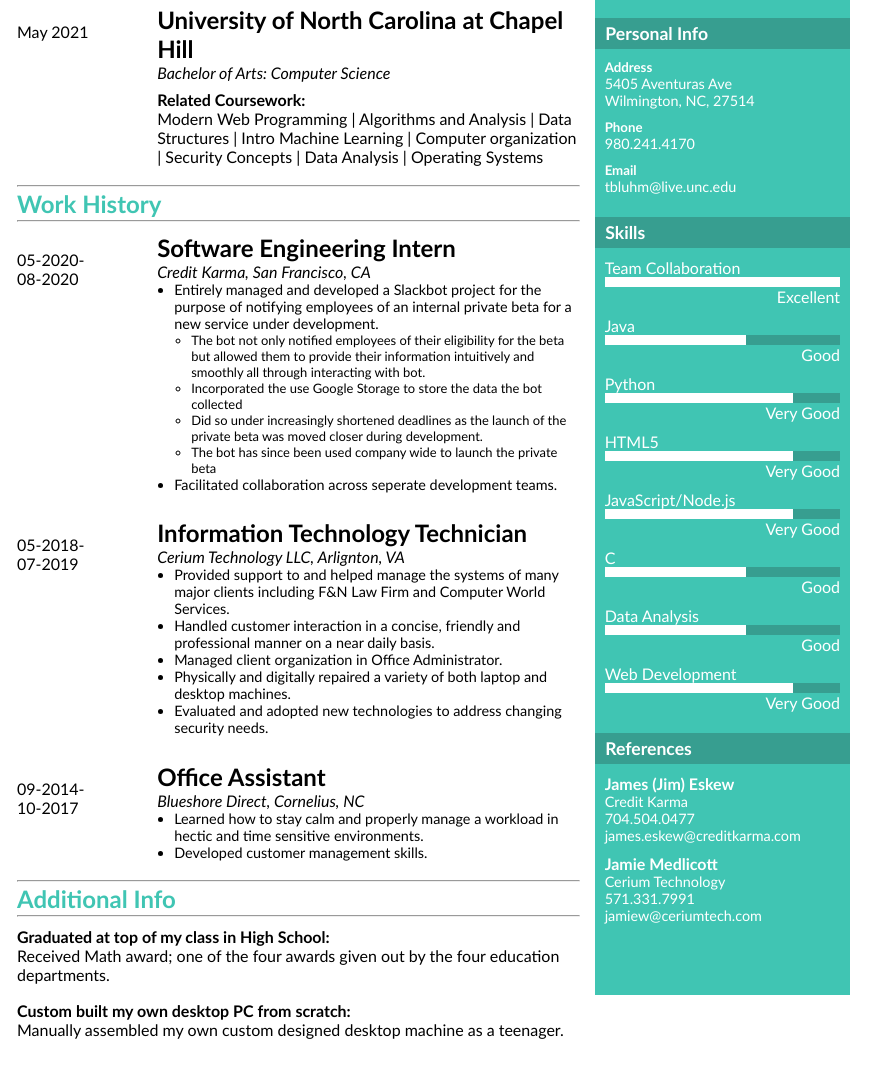
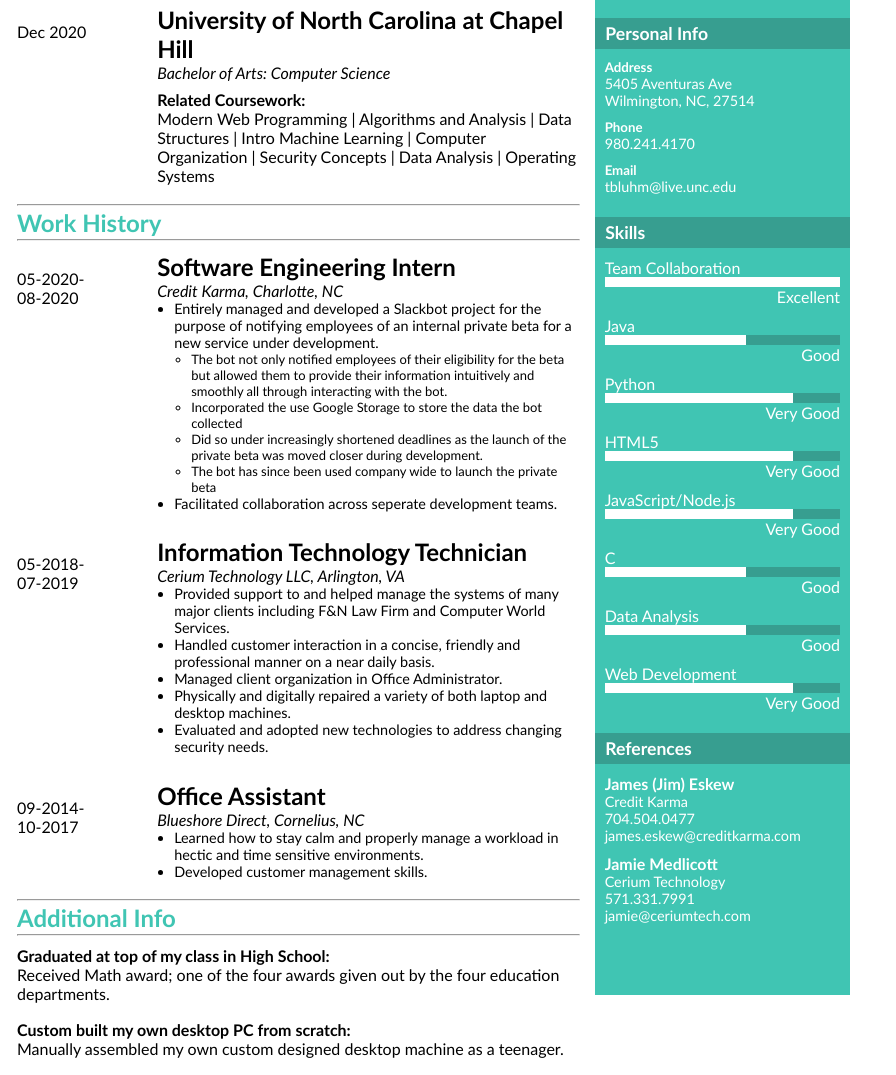
Before and after one commit to TannerBluhm/TannerBluhm.github.io, a website: page index.html in a window 1280 px wide. Shown: the part 105-1180 px from the top of the page, without its empty margins (0-896 px from the left). Drawn offline with Linux system fonts and the light colour scheme.

Commit message:
fixed typos and other things (thanks to Lainey)

```diff
--- a/index.html
+++ b/index.html
@@ -15,7 +15,7 @@
 
         <div class='sectionBody'>
             <div class='time'>
-                <p class='timeP'>May 2021</p>
+                <p class='timeP'>Dec 2020</p>
             </div>
             <div class='info'>
                 <h2 class='infoHeader'>University of North Carolina at Chapel Hill</h2>
@@ -23,7 +23,7 @@
                 <p class='courseWork'>Related Coursework:</p>
                 <p class='courses'>
                     Modern Web Programming | Algorithms and Analysis | Data Structures | Intro Machine Learning |
-                    Computer organization | Security Concepts | Data Analysis | Operating Systems
+                    Computer Organization | Security Concepts | Data Analysis | Operating Systems
                 </p>
             </div>
         </div>
@@ -39,7 +39,7 @@
             </div>
             <div class='info'>
                 <h2 class='infoHeader'>Software Engineering Intern</h2>
-                <p class='infoSub'>Credit Karma, San Francisco, CA</p>
+                <p class='infoSub'>Credit Karma, Charlotte, NC</p>
                 <ul>
                     <li>
                         Entirely managed and developed a Slackbot project for the purpose of notifying
@@ -48,7 +48,7 @@
                             <li>
                                 The bot not only notified employees of their eligibility for the beta but
                                 allowed them to provide their information intuitively and smoothly all
-                                through interacting with bot.
+                                through interacting with the bot.
                             </li>
                             <li>
                                 Incorporated the use Google Storage to store the data the bot collected
@@ -77,7 +77,7 @@
             </div>
             <div class='info'>
                 <h2 class='infoHeader'>Information Technology Technician</h2>
-                <p class='infoSub'>Cerium Technology LLC, Arlignton, VA</p>
+                <p class='infoSub'>Cerium Technology LLC, Arlington, VA</p>
                 <ul>
                     <li>
                         Provided support to and helped manage the systems of many major
@@ -242,7 +242,7 @@
         <h4 class='PersonalHeader'>Jamie Medlicott</h4>
         <p class='PersonalInfo'>Cerium Technology</p>
         <p class='PersonalInfo'>571.331.7991</p>
-        <p class='PersonalInfo'>jamiew@ceriumtech.com</p>
+        <p class='PersonalInfo'>jamie@ceriumtech.com</p>
 
       </div>
   </body>
```
